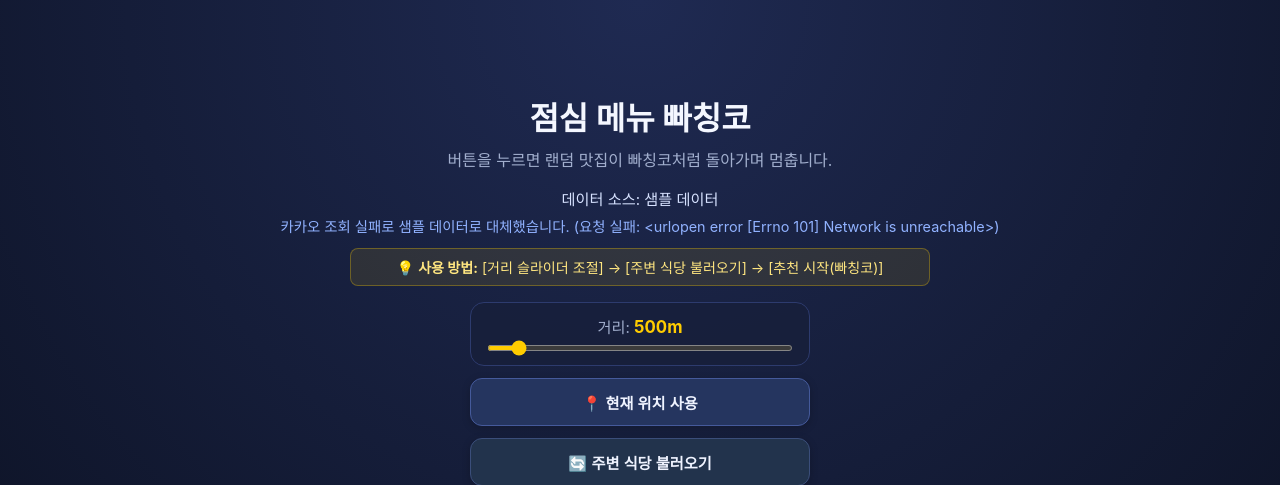
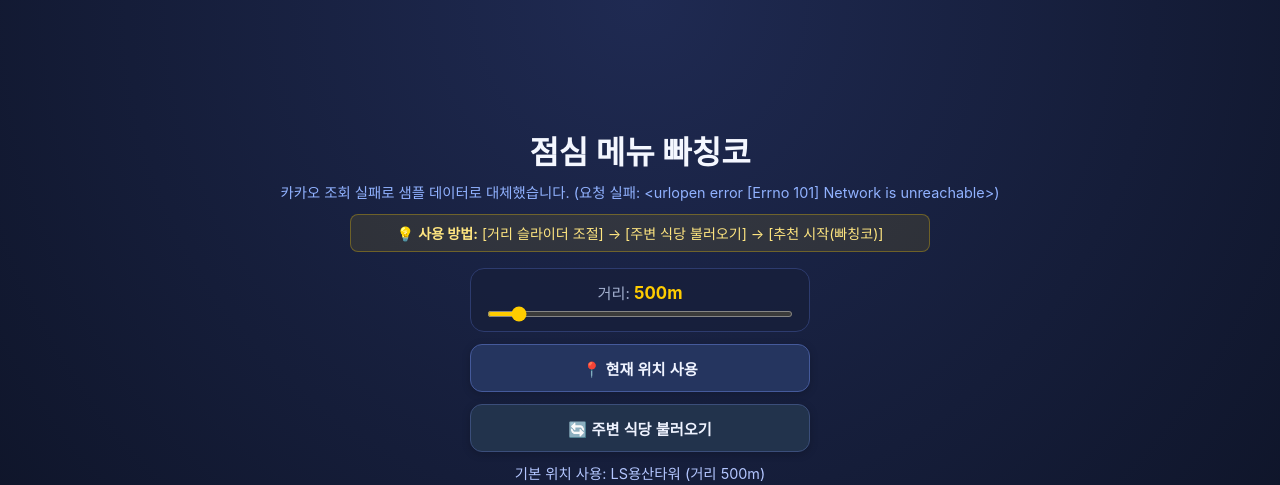
Before and after one commit to ypMarkJo/lunch_slotmachine, a Flask app: page / in a window 1280 px wide. Shown: the top 485 px of the page. Run offline with Flask 3, Linux system fonts and the light colour scheme; data that the repository does not hold is empty.

Commit message:
clean: Remove sub-heading description and sourceText label

```diff
--- a/static/app.js
+++ b/static/app.js
@@ -4,7 +4,6 @@ const resultCard = document.getElementById("resultCard");
 const resultName = document.getElementById("resultName");
 const resultMeta = document.getElementById("resultMeta");
 const mapLink = document.getElementById("mapLink");
-const sourceText = document.getElementById("sourceText");
 const noticeText = document.getElementById("noticeText");
 const locationBtn = document.getElementById("locationBtn");
 const radiusRange = document.getElementById("radiusRange");
@@ -44,9 +43,6 @@ function updateRadiusDisplay() {
 function applyRestaurants(data) {
   restaurants = Array.isArray(data.restaurants) ? data.restaurants : [];
   recommendationPool = [];
-  if (sourceText) {
-    sourceText.textContent = `데이터 소스: ${data.source || "알 수 없음"}`;
-  }
   if (noticeText) {
     noticeText.textContent = data.notice || "";
   }
@@ -221,9 +217,6 @@ async function loadRestaurants() {
       });
     } else {
       restaurants = [];
-      if (sourceText) {
-        sourceText.textContent = "데이터 소스: 로드 실패";
-      }
       setNotice(`식당 데이터를 불러오지 못했습니다. (${error.message})`);
     }
   }
--- a/templates/index.html
+++ b/templates/index.html
@@ -9,8 +9,6 @@
   <body>
     <main class="container">
       <h1>점심 메뉴 빠칭코</h1>
-      <p class="sub">버튼을 누르면 랜덤 맛집이 빠칭코처럼 돌아가며 멈춥니다.</p>
-      <p id="sourceText" class="source">데이터 소스: {{ source }}</p>
       <p id="noticeText" class="notice">{{ notice }}</p>
       <p class="guide-tip">💡 <strong>사용 방법:</strong> [거리 슬라이더 조절] → [주변 식당 불러오기] → [추천 시작(빠칭코)]</p>
       <section class="controls">
```
Also changed, not shown: 1 other file.
